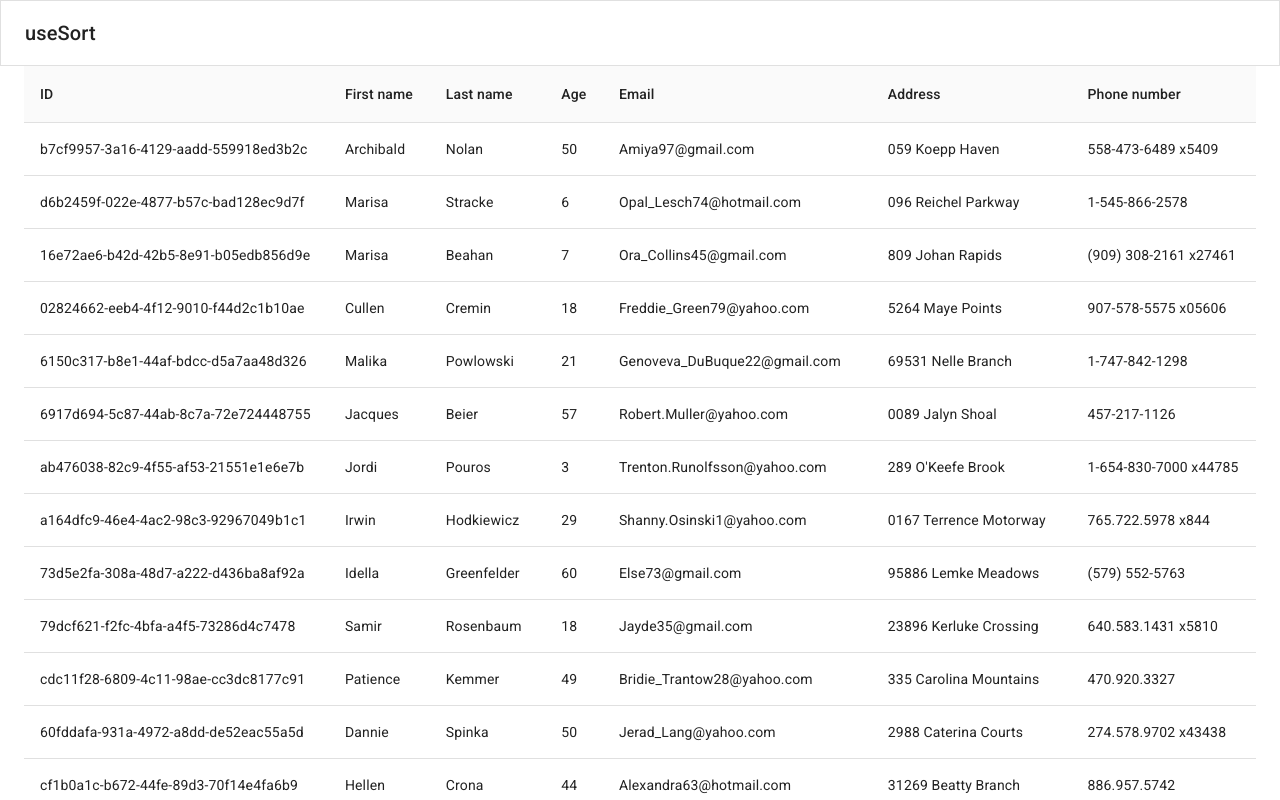
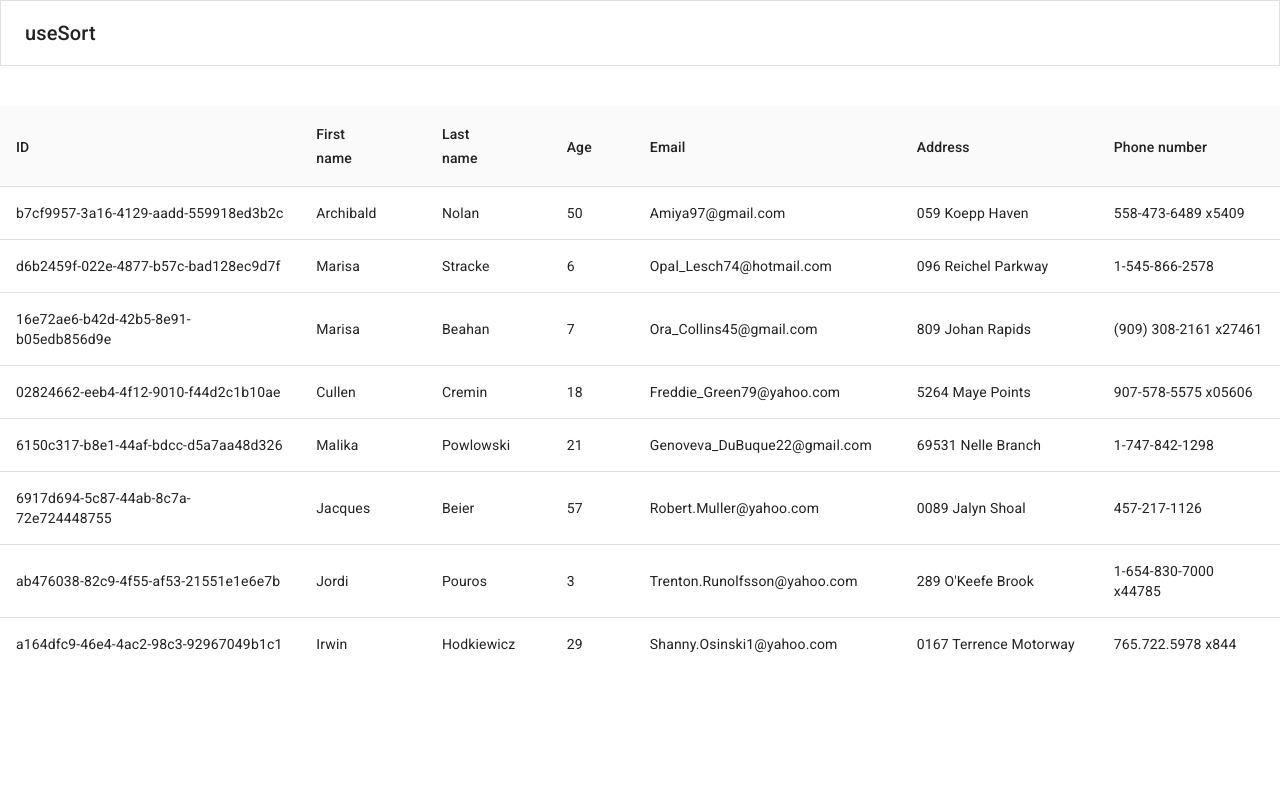
Before and after one commit to andyngdz/useSort, a React (Create React App) app: page / in a window 1280 px wide. Shown: the top 800 px of the page. Built offline with nearby package versions, Linux system fonts and the light colour scheme.

Commit message:
[ANDY] Add styling

```diff
--- a/src/App.tsx
+++ b/src/App.tsx
@@ -1,7 +1,7 @@
 import React from 'react'
 import {
   AppBar,
-  Container,
+  Box,
   ThemeProvider,
   Toolbar,
   Typography,
@@ -18,9 +18,9 @@ function App() {
             <Typography variant="h6">useSort</Typography>
           </Toolbar>
         </AppBar>
-        <Container>
+        <Box pt={5}>
           <TableData />
-        </Container>
+        </Box>
       </ThemeProvider>
     </div>
   )
--- a/src/components/table-data/TableData.tsx
+++ b/src/components/table-data/TableData.tsx
@@ -1,25 +1,51 @@
 import React from 'react'
 import {
+  TableContainer,
   Table,
   TableHead,
   TableBody,
   TableRow,
   TableCell,
+  TableSortLabel,
+  makeStyles,
 } from '@material-ui/core'
 import Data from './Data'
 
+const useStyles = makeStyles(() => ({
+  tableContainer: {
+    maxHeight: '70vh',
+  },
+}))
+
 const TableData = () => {
+  const classes = useStyles()
+
   return (
+    <TableContainer className={classes.tableContainer}>
       <Table stickyHeader>
         <TableHead>
           <TableRow>
-          <TableCell>ID</TableCell>
-          <TableCell>First name</TableCell>
-          <TableCell>Last name</TableCell>
-          <TableCell>Age</TableCell>
-          <TableCell>Email</TableCell>
-          <TableCell>Address</TableCell>
-          <TableCell>Phone number</TableCell>
+            <TableCell>
+              <TableSortLabel>ID</TableSortLabel>
+            </TableCell>
+            <TableCell>
+              <TableSortLabel>First name</TableSortLabel>
+            </TableCell>
+            <TableCell>
+              <TableSortLabel>Last name</TableSortLabel>
+            </TableCell>
+            <TableCell>
+              <TableSortLabel>Age</TableSortLabel>
+            </TableCell>
+            <TableCell>
+              <TableSortLabel>Email</TableSortLabel>
+            </TableCell>
+            <TableCell>
+              <TableSortLabel>Address</TableSortLabel>
+            </TableCell>
+            <TableCell>
+              <TableSortLabel>Phone number</TableSortLabel>
+            </TableCell>
           </TableRow>
         </TableHead>
         <TableBody>
@@ -48,6 +74,7 @@ const TableData = () => {
           })}
         </TableBody>
       </Table>
+    </TableContainer>
   )
 }
 
```
Lines whose indentation alone changed are shown as unchanged.
